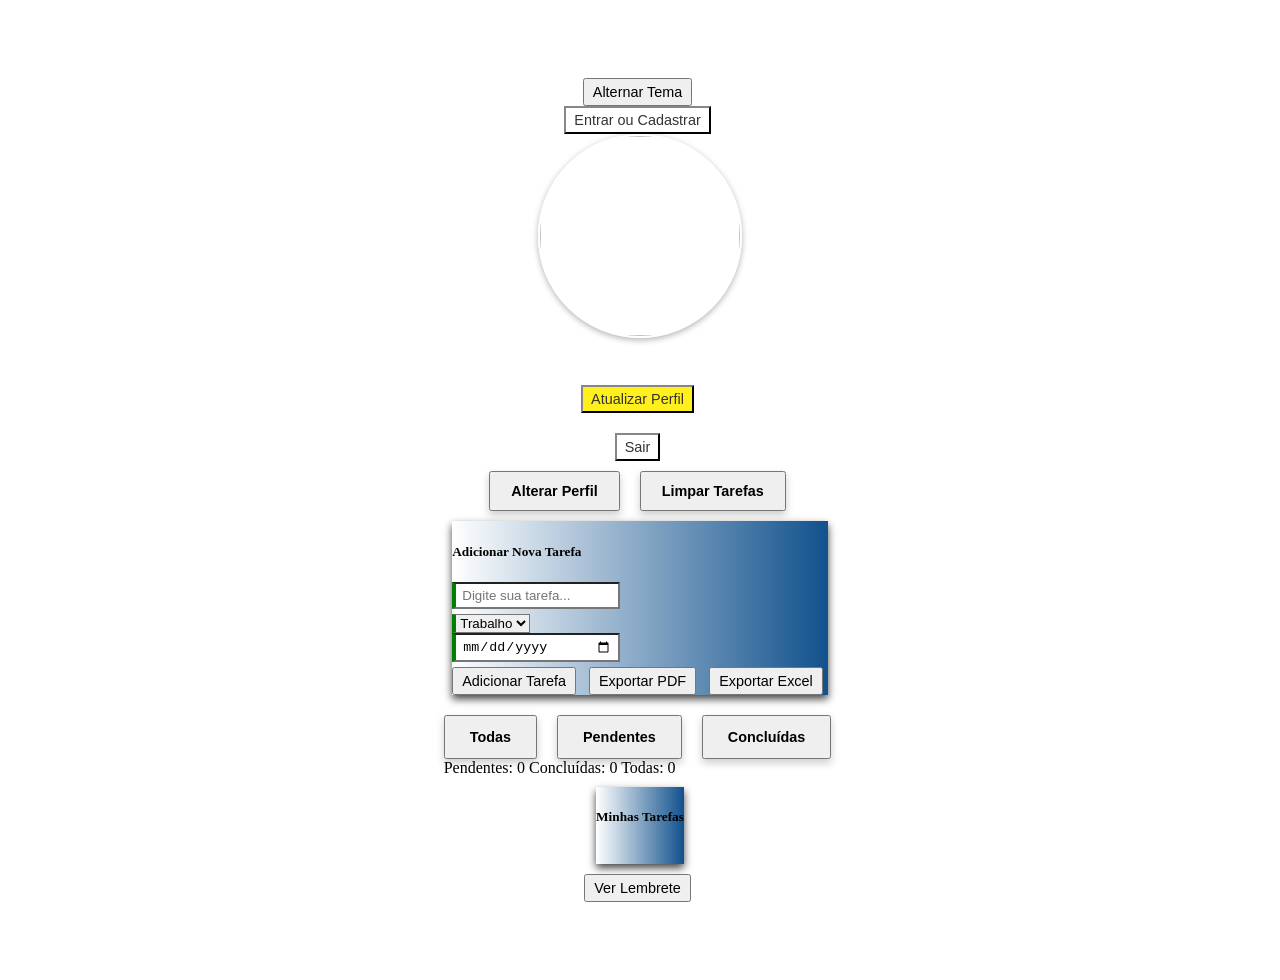
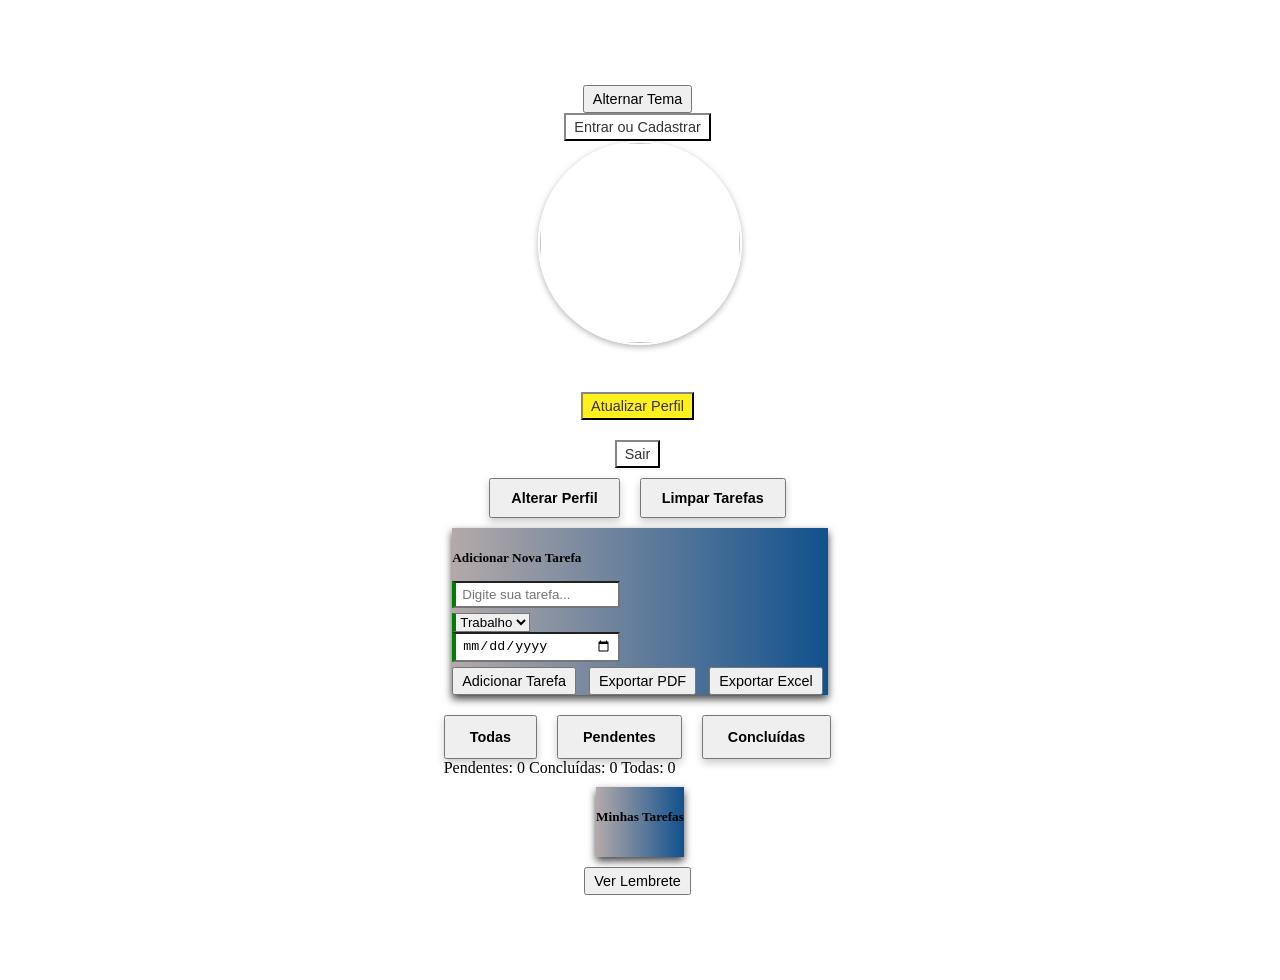

Botão de expandir rotacional adicionado nos forms de login,cadastro e adicionar nova tarefa. CSS adicionado para esse botão

--- a/style.css
+++ b/style.css
@@ -41,12 +41,6 @@ body {
   transition: background-color 0.3s ease;
 }
 
-/* MantÃ©m inputs, botÃµes e textos intactos 
-.dark-card * {
-  background-color: black !important;
-  color: #fff !important;
-}*/
-
 /* Mantém inputs, botões e textos internos intactos */
 .dark-card input,
 .dark-card select,
@@ -61,35 +55,12 @@ body {
 .card {
   margin: 10px;
   box-shadow: 0 4px 8px 0 rgba(0, 0, 0, 0.74);
-  background-image: linear-gradient(to left, rgb(17, 81, 141), #fff);
+  background-image: linear-gradient(to left, rgb(17, 81, 141), #b4a9a9);
 }
-
-/*Barra de rolagem nos cartÃµes de login/cadastro e tarefas
- .card-body {
-  max-height: 300px;  altura mÃ¡xima visÃvel 
-  overflow-y: auto;    ativa rolagem vertical 
-  padding-right: 10px;  espaÃ§o para nÃ£o colar na barra 
-} 
-
-/* Estilizar a barra de rolagem (opcional) 
-.card-body::-webkit-scrollbar {
-  width: 8px;
-}
-
-.card-body::-webkit-scrollbar-thumb {
-  background-color: #3085d6;  
-  border-radius: 4px;
-}
-
-.card-body::-webkit-scrollbar-track {
-  background: #f1f1f1;
-}
- */
 
 input.form-control {
   border-left: 4px solid green;
 }
-
 
 .progress {
   background-color: #e0e0e0;
@@ -122,10 +93,9 @@ input.form-control {
   transition: width 0.3s ease, background-color 0.3s ease;
 }
 
-
-/* Container do formulÃ¡rio de atualizaÃ§Ã£o */
+/* Container do formulário de atualização */
 #formAtualizarPerfil {
-  display: none; /* MantÃ©m oculto atÃ© ser chamado */
+  display: none; /* Mantém oculto o botão sem ser chamado */
   box-shadow: 0 4px 8px 0 rgba(0, 0, 0, 0.74);
   background-image: linear-gradient(to left, rgb(17, 81, 141), #fff);
   border-radius: 10px;
@@ -211,7 +181,7 @@ button {
   text-shadow: 2px 2px 4px rgba(0, 0, 0, 0.6); /* sombra para contraste */
   text-align: center;
   margin-top: 15px;
-  /*animation: pulse 2s infinite;  animaÃ§Ã£o suave */
+  /*animation: pulse 2s infinite;  animação suave */
 }
 
 .form-section {
@@ -226,7 +196,7 @@ button {
   display: none;
   text-align: center;
   margin-top: 10px;
-  max-width: 300px; /* largura mÃ¡xima */
+  max-width: 300px; /* largura máxima */
   margin-left: auto;
   margin-right: auto;
 }
@@ -235,10 +205,9 @@ button {
 #imagePreviewCadastro,
 #imagePreviewAtualizar {
   max-width: 100%;
-  max-height: 300px; /* altura mÃ¡xima */
+  max-height: 300px; /* altura máxima */
   border-radius: 8px;
 }
-
 
 @keyframes pulse {
   0% { transform: scale(1); }
@@ -248,24 +217,26 @@ button {
 
 /* expandir abre e fecha */
 .btn-seta {
-  background: #2f5fa7;
+  background: #7ad655;
   border: none;
   color: white;
   width: 36px;
   height: 36px;
-  border-radius: 4px;
+  border-radius: 50%;
+  margin-left: 10px;
   display: flex;
   align-items: center;
   justify-content: center;
   cursor: pointer;
   transition: 0.3s;
+  box-shadow: 0 4px 10px rgba(0,0,0,.2);
 }
 
 .btn-seta:hover {
-  background: #244c88;
+  background: #0d6efd; 
 }
 
-/* animação da lista */
+/* animação da lista de tarefas botão espandir */
 #listaTarefas {
   overflow: hidden;
   max-height: 500px;
@@ -281,6 +252,64 @@ button {
   transform: rotate(180deg);
   transition: transform 0.4s ease;
 }
+
+/* animação da login e cadastro */
+#loginConteudo,
+#cadastroConteudo {
+  overflow: hidden;
+  max-height: 500px;
+  transition: max-height 0.8s ease;
+}
+
+#loginConteudo.hidden,
+#cadastroConteudo.hidden {
+  max-height: 0;
+  padding-top: 0;
+  padding-bottom: 0;
+}
+
+.form-title {
+  display: flex;
+  align-items: center;
+  justify-content: center; /* mantém Login/Cadastro centralizado */
+  position: relative;
+  border-radius: 4px;
+  padding: 15px;
+  box-shadow: 0 4px 8px 0 rgba(0, 0, 0, 0.74);
+  background-image: linear-gradient(to left, rgb(17, 81, 141), #b4a9a9);
+}
+
+.btn-toggle-form {
+  position: absolute;
+  right: 10px; /* direita */
+}
+
+#formTarefa {
+  margin-top: 10px;
+  overflow: hidden;
+  max-height: 500px;
+  transition: max-height 0.8s ease;
+}
+
+#formTarefa.hidden {
+  max-height: 0;
+  padding-top: 0;
+  padding-bottom: 0;
+}
+
+.card-body h5 {
+  margin-bottom: 15px;
+}
+/* .hidden {
+  max-height: 0 !important;
+  overflow: hidden;
+  padding-top: 0 !important;
+  padding-bottom: 0 !important;
+} */
+
+/* .btn-toggle-form {
+ margin-left: auto;
+} */
 
 .botoes{
   cursor: pointer;
